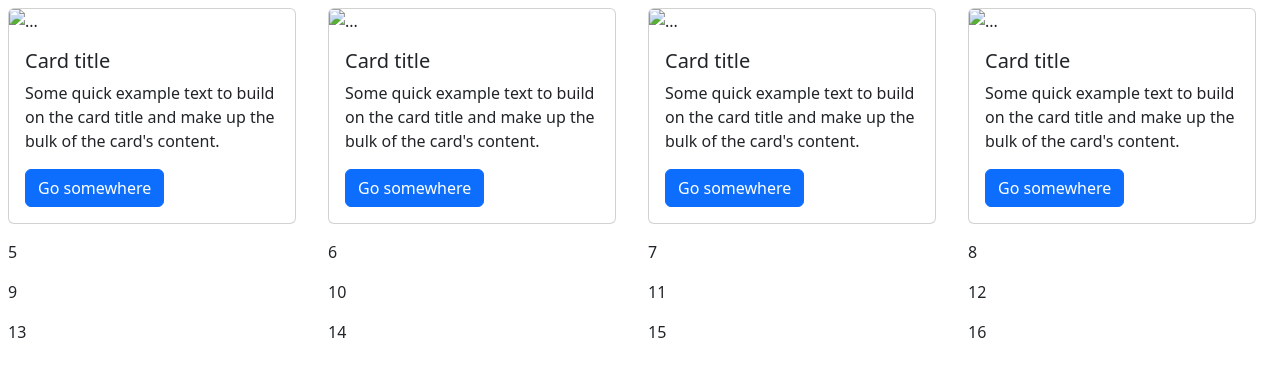
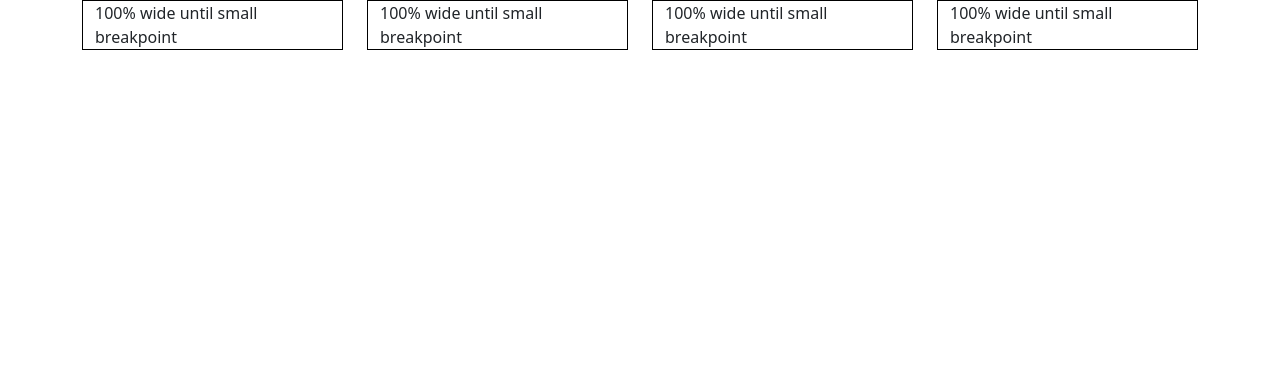
Before and after one commit to shivaji2001/Responsive-Commercial-Website, a plain HTML site: page test.html in a window 1280 px wide. Drawn offline with nearby package versions, Linux system fonts and the light colour scheme.

Commit message:
Update test.html

```diff
--- a/test.html
+++ b/test.html
@@ -14,72 +14,31 @@
 
 
 
-    <section id="best-offers-slide">
-        <table class="table">
+    <section>
+        <div class="container">
+            <div class="row">
+                <div class="col">
+                    <div class="container-sm" style="border:1px solid black;">100% wide until small breakpoint</div>
 
-            <tbody>
-                <tr>
-                    <td>
-                        <div class="card" style="width: 18rem;">
-                            <img src="..." class="card-img-top" alt="...">
-                            <div class="card-body">
-                                <h5 class="card-title">Card title</h5>
-                                <p class="card-text">Some quick example text to build on the card title and make up the bulk of the card's content.</p>
-                                <a href="#" class="btn btn-primary">Go somewhere</a>
-                            </div>
-                        </div>
-                    </td>
-                    <td>
-                        <div class="card" style="width: 18rem;">
-                            <img src="..." class="card-img-top" alt="...">
-                            <div class="card-body">
-                                <h5 class="card-title">Card title</h5>
-                                <p class="card-text">Some quick example text to build on the card title and make up the bulk of the card's content.</p>
-                                <a href="#" class="btn btn-primary">Go somewhere</a>
-                            </div>
-                        </div>
-                    </td>
-                    <td>
-                        <div class="card" style="width: 18rem;">
-                            <img src="..." class="card-img-top" alt="...">
-                            <div class="card-body">
-                                <h5 class="card-title">Card title</h5>
-                                <p class="card-text">Some quick example text to build on the card title and make up the bulk of the card's content.</p>
-                                <a href="#" class="btn btn-primary">Go somewhere</a>
-                            </div>
-                        </div>
-                    </td>
-                    <td>
-                        <div class="card" style="width: 18rem;">
-                            <img src="..." class="card-img-top" alt="...">
-                            <div class="card-body">
-                                <h5 class="card-title">Card title</h5>
-                                <p class="card-text">Some quick example text to build on the card title and make up the bulk of the card's content.</p>
-                                <a href="#" class="btn btn-primary">Go somewhere</a>
-                            </div>
-                        </div>
-                    </td>
-                </tr>
-                <tr>
-                    <td>5</td>
-                    <td>6</td>
-                    <td>7</td>
-                    <td>8</td>
-                </tr>
-                <tr>
-                    <td>9</td>
-                    <td>10</td>
-                    <td>11</td>
-                    <td>12</td>
-                </tr>
-                <tr>
-                    <td>13</td>
-                    <td>14</td>
-                    <td>15</td>
-                    <td>16</td>
-                </tr>
-            </tbody>
-        </table>
+                </div>
+                <div class="col">
+                    <div class="container-sm" style="border:1px solid black;">100% wide until small breakpoint</div>
+
+                </div>
+                <div class=" col ">
+                    <div class="container-sm " style="border:1px solid black;">100% wide until small breakpoint</div>
+
+                </div>
+                <div class="col">
+                    <div class="container-sm" style="border:1px solid black;">100% wide until small breakpoint</div>
+
+                </div>
+            </div>
+
+        </div>
+
+
+
 
     </section>
 
@@ -93,7 +52,7 @@
 
 
 
-    <script src="https://cdn.jsdelivr.net/npm/bootstrap@5.2.0/dist/js/bootstrap.bundle.min.js " integrity="sha384-A3rJD856KowSb7dwlZdYEkO39Gagi7vIsF0jrRAoQmDKKtQBHUuLZ9AsSv4jD4Xa " crossorigin="anonymous "></script>
+    <script src=" https://cdn.jsdelivr.net/npm/bootstrap@5.2.0/dist/js/bootstrap.bundle.min.js " integrity="sha384-A3rJD856KowSb7dwlZdYEkO39Gagi7vIsF0jrRAoQmDKKtQBHUuLZ9AsSv4jD4Xa " crossorigin="anonymous "></script>
     <script src="script.js "></script>
 </body>
 
```
